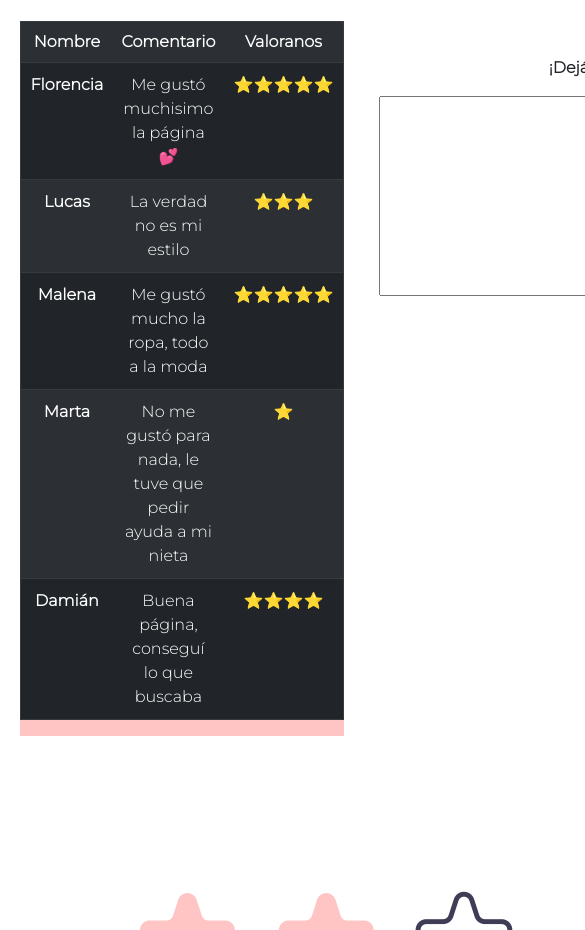
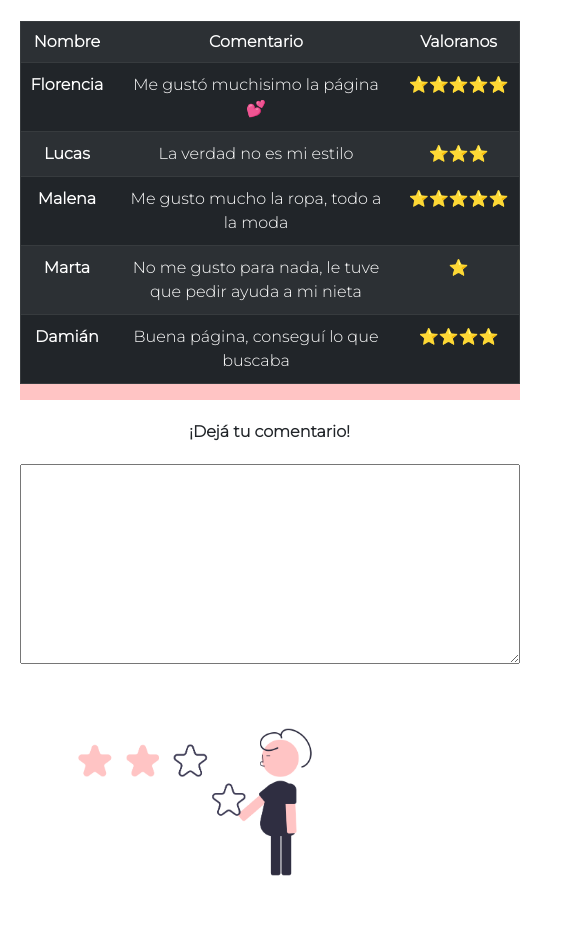
Before and after one commit to Brunebranca/Mi-proyecto-final, a website: page html/valoracion.html in a window 390 px wide. Shown: the part 123-1053 px from the top of the page, 585 px wide, since content can reach past the window. Drawn offline with nearby package versions, Linux system fonts and the light colour scheme.

Commit message:
modifique el valoracion

```diff
--- a/html/valoracion.html
+++ b/html/valoracion.html
@@ -28,7 +28,7 @@
             <div class="collapse navbar-collapse" id="navbarTogglerDemo02">
                 <ul class="navbar-nav me-auto mb-2 mb-lg-0">
                     <li class="nav-item bg-#FFC4C4">
-                        <a class="nav-link active" aria-current="page" href="index.html">Solun</a>
+                        <a class="nav-link active" aria-current="page" href="/index.html">Solun</a>
                     </li>
                     <li class="nav-item">
                         <a class="nav-link" href="/html/productos.html">Productos de Solun</a>
@@ -71,12 +71,12 @@
                         </tr>
                         <tr>
                             <td class="contenedor-nombres">Malena</td>
-                            <td>Me gustó mucho la ropa, todo a la moda</td>
+                            <td>Me gusto mucho la ropa, todo a la moda</td>
                             <td>⭐⭐⭐⭐⭐</td>
                         </tr>
                         <tr>
                             <td class="contenedor-nombres">Marta</td>
-                            <td>No me gustó para nada, le tuve que pedir ayuda a mi nieta</td>
+                            <td>No me gusto para nada, le tuve que pedir ayuda a mi nieta</td>
                             <td>⭐</td>
                         </tr>
                         <tr>
@@ -102,15 +102,15 @@
         <div class="subcontenedor-footer">
             <div class="contenedor-gmail">
                 <img src="/img/gmail.png" width="50" height="45" alt="">
-                <p><a href="https://www.google.com/intl/es-419/gmail/about/">SoLun@gmail.com</a> </p>
+                <p><a href="mail:SoLun@gmail.com">SoLun@gmail.com</a> </p>
             </div>
             <div class="contenedor-facebook">
                 <img src="/img/facebook.png" width="50" height="45" alt="">
-                <p><a href="https://www.facebook.com/">SoLun</a> </p>
+                <p><a href="facebook:SoLun">SoLun</a> </p>
             </div>
             <div class="contenedor-instagram">
                 <img src="/img/instagram.png" width="50" height="45" alt="">
-                <p><a href="https://www.instagram.com/">SoLun</a> </p>
+                <p><a href="instagram:SoLun">SoLun</a> </p>
             </div>
         </div>
     </footer>
--- a/scss/_valoracion.scss
+++ b/scss/_valoracion.scss
@@ -40,32 +40,41 @@ $color: #FFC4C4;
     width: 500px;
 }
 .contenedor-comentarios {
-    margin: 35px;
+    margin: auto;
     text-align: center;
     label {
         display: block;
     }
     .contenedor-texto {
         font-weight: bold;
+        margin: 20px;
     }
+
 }
 .imagen-valoracion img {
+    display: flex;
+    margin: 30px auto;
+    flex: 1;
+    width: 90%;
     display: block;
-    margin: 30px auto;
+    align-self: center;
 }
 .opiniones{
     display: grid;
-    grid-template-columns: repeat(3, auto);
+    grid-template-columns: repeat(4, auto);
 }
-@media screen and (max-width:300px) {
-
+@media screen and (max-width:800px){
     .opiniones {
         display: grid;
         grid-template-columns: 1fr;
-        grid-template-rows: repeat(3, auto);
+        grid-template-rows: repeat(4, auto);
         grid-template-areas:
             "contenedor-tabla"
             "contenedor-texto"
-            "contenedor-comentarios";
+            "contenedor-comentarios"
+            "imagen-valoracion";
+    }
+    .imagen-valoracion{
+        height: auto;
     }
 }
```
Also changed, not shown: html/micuenta.html (+1 -1 lines), html/productos.html (+1 -1 lines), css/estilo.css.
